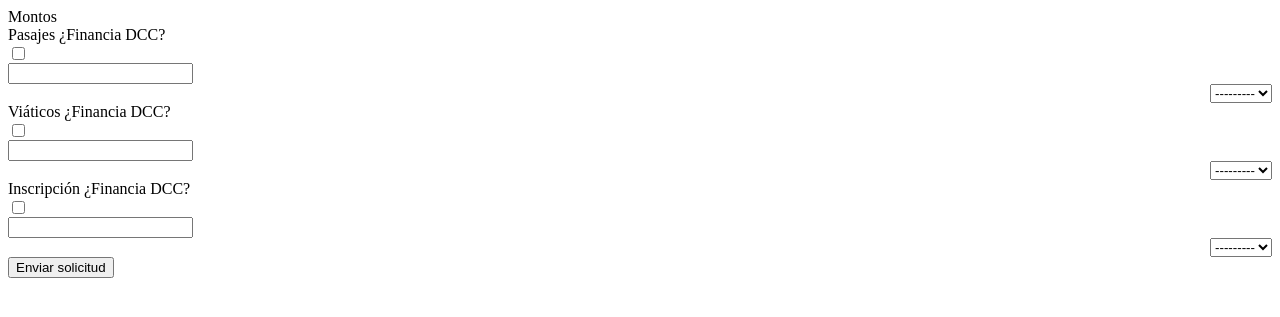
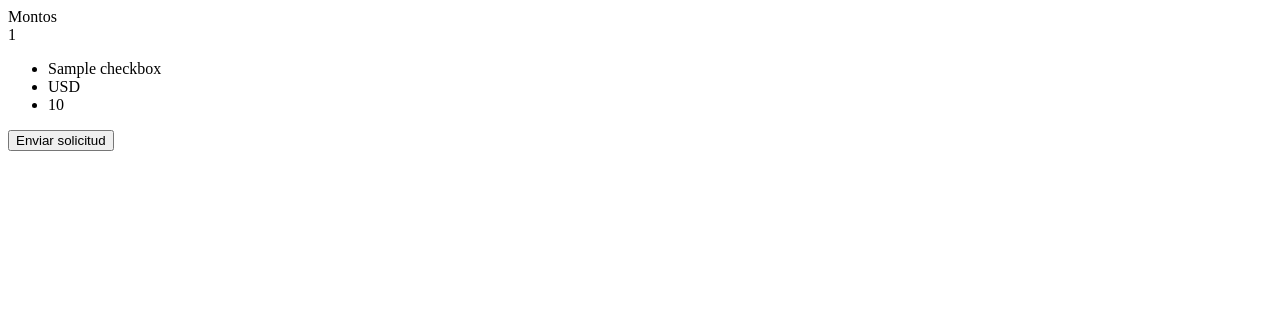
Before and after one commit to bkupfer/u-salidas, a Django app: template static/templates/prueba_destinos.html in a window 1280 px wide. Shown: the top 317 px of the page. Run offline with Django 3.2, Linux system fonts and the light colour scheme; data comes from the database, SQL or seed files in the repository; tables that the repository leaves empty hold one stand-in row (values such as "Sample post"); the template is opened without the code that fills it: values that come from a table or form of the project are taken from there, most other values are stand-ins (such as "Sample title", 1, 10 or a date in 2020); parts of the project's set-up code (start-up, migrations or seed data) failed here and were passed over.

Commit message:
tratando de arreglar financefrom de prueba_destinos, ahora funciona guardar los 3 distintos, pero falta chequear el checkbox. Extrañamente el formulario pasa el is_valid() sin llevar campos requeridos

```diff
--- a/salidas/forms.py
+++ b/salidas/forms.py
@@ -14,11 +14,14 @@ class NewApplicationForm(forms.ModelForm):
 
 class FinanceForm(forms.ModelForm):
     id_currency = forms.ModelChoiceField(queryset=Currency.objects.all(),widget=forms.Select(attrs={'placeholder':u'Tipo de moneda'}))
-    checkbox = forms.BooleanField(label="Chequéate esta buey")
     class Meta:
         model = Finance
         exclude = {'id_application' , 'id_finance_type'}
 
+class FinanceDccForm(FinanceForm):
+     checkbox = forms.BooleanField(required=True,label="Chequéate esta buey")
+
+FinanceFormSet = formset_factory(FinanceDccForm,extra=3)
 class DestinationForm(forms.ModelForm):
     country = forms.CharField(widget=forms.Select(attrs={'onchange':"print_state('state',this.selectedIndex, this.id);updateCountryTxt(this);"}))
     city = forms.CharField(widget=forms.Select(attrs={'onchange':"updateStateTxt(this);"}, choices=([("seleccione ciudad", "seleccione ciudad")])))
@@ -28,10 +31,11 @@ class DestinationForm(forms.ModelForm):
         model = Destination
         exclude = {'application'}
 
+DestinationFormSet = formset_factory(DestinationForm, extra=1)
+
 class ReplacementApplicationForm(forms.Form):
     teachers = forms.ModelChoiceField(queryset=Teacher.objects.all(),widget=forms.Select(attrs={'placeholder':'Seleccione un Profesor'}))
 
-DestinationFormSet = formset_factory(DestinationForm, extra=1)
 
 
 class DocumentForm(forms.ModelForm):
--- a/static/templates/prueba_destinos.html
+++ b/static/templates/prueba_destinos.html
@@ -8,63 +8,72 @@
     <form method="POST" action="{% url 'prueba' %}"> {% csrf_token %}
     <div class="panel-heading"><span class="glyphicon glyphicon-usd"></span> Montos</div>
         <div class="panel-body">
-            <div class="row" id="finance_pasajes">
-                <div class="form-group">
-                    <div class="finance_item">
-                        <div class="col-sm-12">
-                            <label class="col-sm-2 control-label" align="left">Pasajes</label>
-                            <label class="col-sm-2 control-label">¿Financia DCC?</label>
-                            <div class="col-sm-1">
-                                {{ pasaje.checkbox }}
-                            </div>
-                            <div class="col-sm-4">
-                                {{ pasaje.amount }}
-                            </div>
-                            <div class="col-sm-3" align="right">
-                                {{ pasaje.id_currency }}
-                            </div>
-                        </div>
-                    </div>
-                </div>
-            </div>
-            <div class="row" id="finance_viaticos">
-                <div class="form-group">
-                    <div class="finance_item">
-                        <div class="col-sm-12">
-                            <label class="col-sm-2 control-label">Viáticos</label>
-                            <label class="col-sm-2 control-label">¿Financia DCC?</label>
-                            <div class="col-sm-1">
-                                {{ viatico.checkbox }}
-                            </div>
-                            <div class="col-sm-4">
-                                {{ viatico.amount }}
-                            </div>
-                            <div class="col-sm-3" align="right">
-                                {{ viatico.id_currency }}
-                            </div>
-                        </div>
-                    </div>
-                </div>
-            </div>
-            <div class="row" id="finance_inscripcion">
-                <div class="form-group">
-                    <div class="finance_item">
-                        <div class="col-sm-12">
-                            <label class="col-sm-2 control-label">Inscripción</label>
-                            <label class="col-sm-2 control-label">¿Financia DCC?</label>
-                            <div class="col-sm-1">
-                                {{ inscripcion.checkbox }}
-                            </div>
-                            <div class="col-sm-4">
-                                {{ inscripcion.amount }}
-                            </div>
-                            <div class="col-sm-3" align="right">
-                                {{ inscripcion.id_currency }}
-                            </div>
-                        </div>
-                    </div>
-                </div>
-            </div>
+            {{ financeFormSet.management_form }}
+            {% for form in financeFormSet %}
+                {{ form.id }}
+                <ul>
+                    <li>{{ form.checkbox }}</li>
+                    <li>{{ form.id_currency }}</li>
+                    <li>{{ form.amount   }}</li>
+                </ul>
+            {% endfor %}
+{#            <div class="row" id="finance_pasajes">#}
+{#                <div class="form-group">#}
+{#                    <div class="finance_item">#}
+{#                        <div class="col-sm-12">#}
+{#                            <label class="col-sm-2 control-label" align="left">Pasajes</label>#}
+{#                            <label class="col-sm-2 control-label">¿Financia DCC?</label>#}
+{#                            <div class="col-sm-1">#}
+{#                                {{ pasaje.checkbox }}#}
+{#                            </div>#}
+{#                            <div class="col-sm-4">#}
+{#                                {{ pasaje.amount }}#}
+{#                            </div>#}
+{#                            <div class="col-sm-3" align="right">#}
+{#                                {{ pasaje.id_currency }}#}
+{#                            </div>#}
+{#                        </div>#}
+{#                    </div>#}
+{#                </div>#}
+{#            </div>#}
+{#            <div class="row" id="finance_viaticos">#}
+{#                <div class="form-group">#}
+{#                    <div class="finance_item">#}
+{#                        <div class="col-sm-12">#}
+{#                            <label class="col-sm-2 control-label">Viáticos</label>#}
+{#                            <label class="col-sm-2 control-label">¿Financia DCC?</label>#}
+{#                            <div class="col-sm-1">#}
+{#                                {{ viatico.checkbox }}#}
+{#                            </div>#}
+{#                            <div class="col-sm-4">#}
+{#                                {{ viatico.amount }}#}
+{#                            </div>#}
+{#                            <div class="col-sm-3" align="right">#}
+{#                                {{ viatico.id_currency }}#}
+{#                            </div>#}
+{#                        </div>#}
+{#                    </div>#}
+{#                </div>#}
+{#            </div>#}
+{#            <div class="row" id="finance_inscripcion">#}
+{#                <div class="form-group">#}
+{#                    <div class="finance_item">#}
+{#                        <div class="col-sm-12">#}
+{#                            <label class="col-sm-2 control-label">Inscripción</label>#}
+{#                            <label class="col-sm-2 control-label">¿Financia DCC?</label>#}
+{#                            <div class="col-sm-1">#}
+{#                                {{ inscripcion.checkbox }}#}
+{#                            </div>#}
+{#                            <div class="col-sm-4">#}
+{#                                {{ inscripcion.amount }}#}
+{#                            </div>#}
+{#                            <div class="col-sm-3" align="right">#}
+{#                                {{ inscripcion.id_currency }}#}
+{#                            </div>#}
+{#                        </div>#}
+{#                    </div>#}
+{#                </div>#}
+{#            </div>#}
         </div><!-- end panel -->
     </div>
     <input type="submit" class="btn btn-lg btn-primary" value="Enviar solicitud" />
--- a/usalidas/urls.py
+++ b/usalidas/urls.py
@@ -25,7 +25,7 @@ urlpatterns = patterns('',
     url(r'^detail_alejandro', 'salidas.views.detail_alejandro', name='alejandro'),
 
     #URL pagina prueba
-   # url(r'^prueba', 'salidas.views.prueba', name='prueba'),
+    url(r'^pruebas_destino', 'salidas.views.prueba', name='prueba'),
 
 
     # Django's admin site
```
Also changed, not shown: salidas/views.py (+12 -16 lines).
